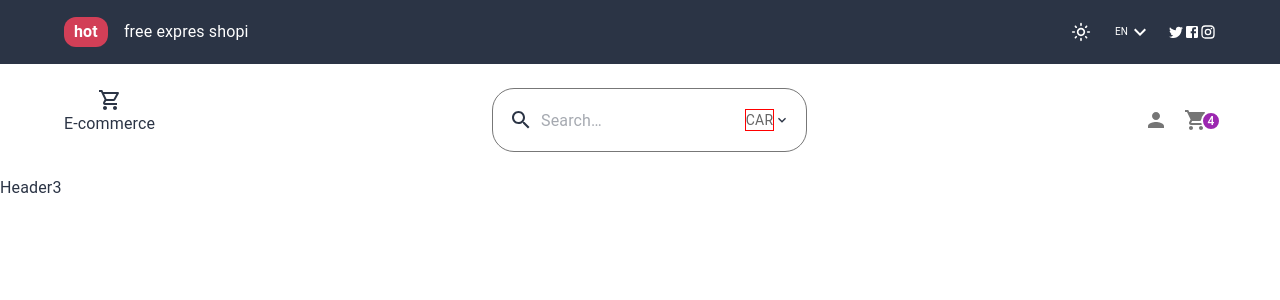
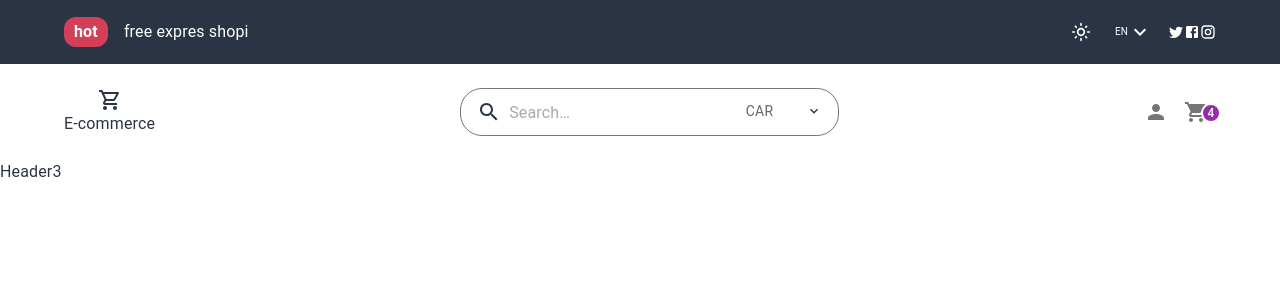
Before and after one commit to mohammadjalizi/E-commerce-projec, a React (Vite) app: page / in a window 1280 px wide. Shown: the top 300 px of the page. Built offline with nearby package versions, Linux system fonts and the light colour scheme.

Commit message:
add style our listitem text

```diff
--- a/src/components/header/Header2.jsx
+++ b/src/components/header/Header2.jsx
@@ -101,7 +101,11 @@ display:"flex"
       <List
         component="nav"
         aria-label="Device settings"
-        sx={{ bgcolor:theme.palette.mycolor.main}}
+        sx={{ bgcolor:theme.palette.mycolor.main,
+          borderBottomRightRadius: 22,
+          borderTopRightRadius: 22,
+          p: "0",
+        }}
       >
         <ListItem
 
@@ -113,7 +117,11 @@ display:"flex"
           onClick={handleClickListItem}
         >
           <ListItemText
-        className='border'
+   sx={{
+    width: 93,
+    textAlign: "center",
+    "&:hover": { cursor: "pointer" },
+  }}
             secondary={options[selectedIndex]}
 
           />
```
